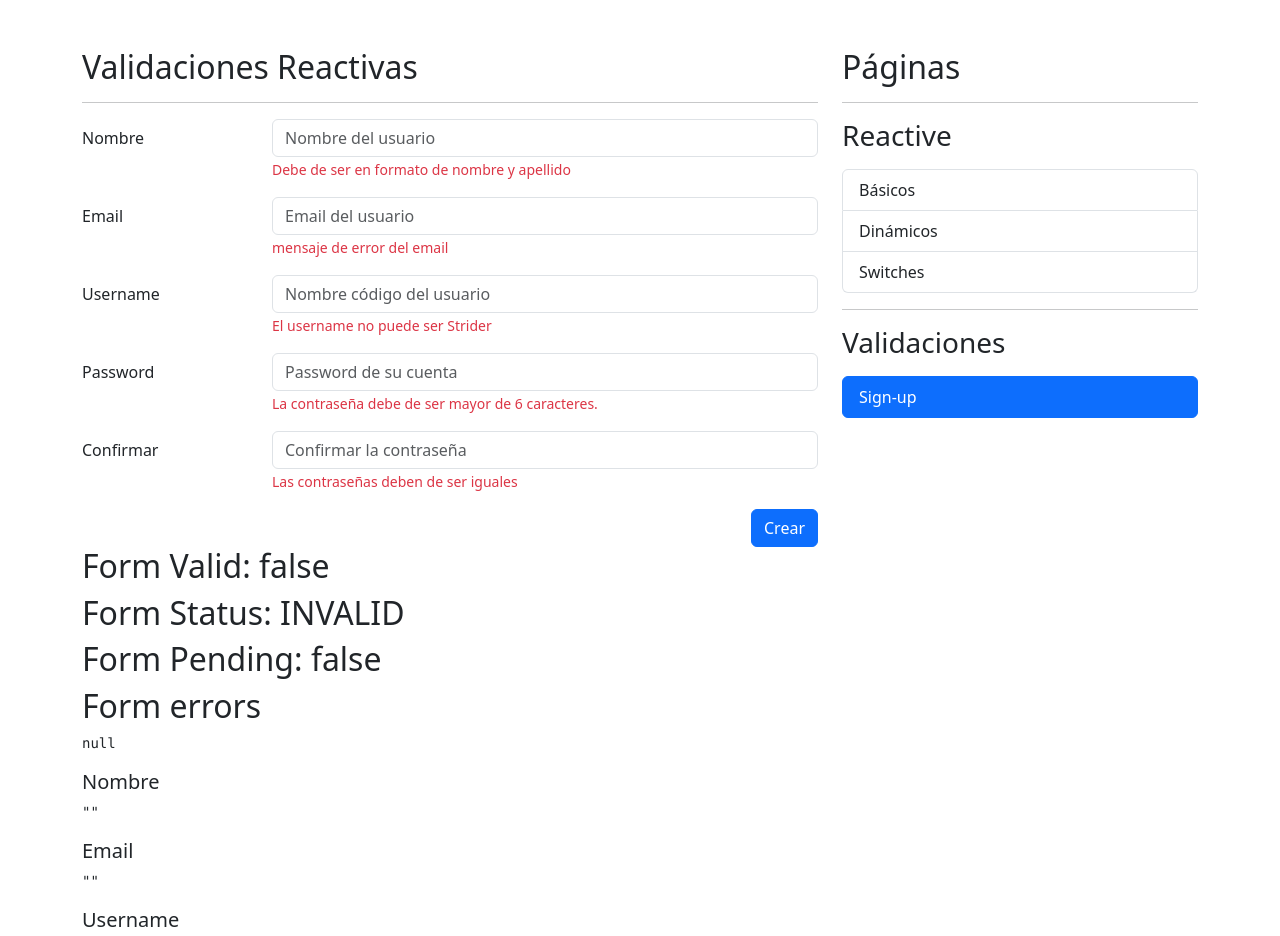
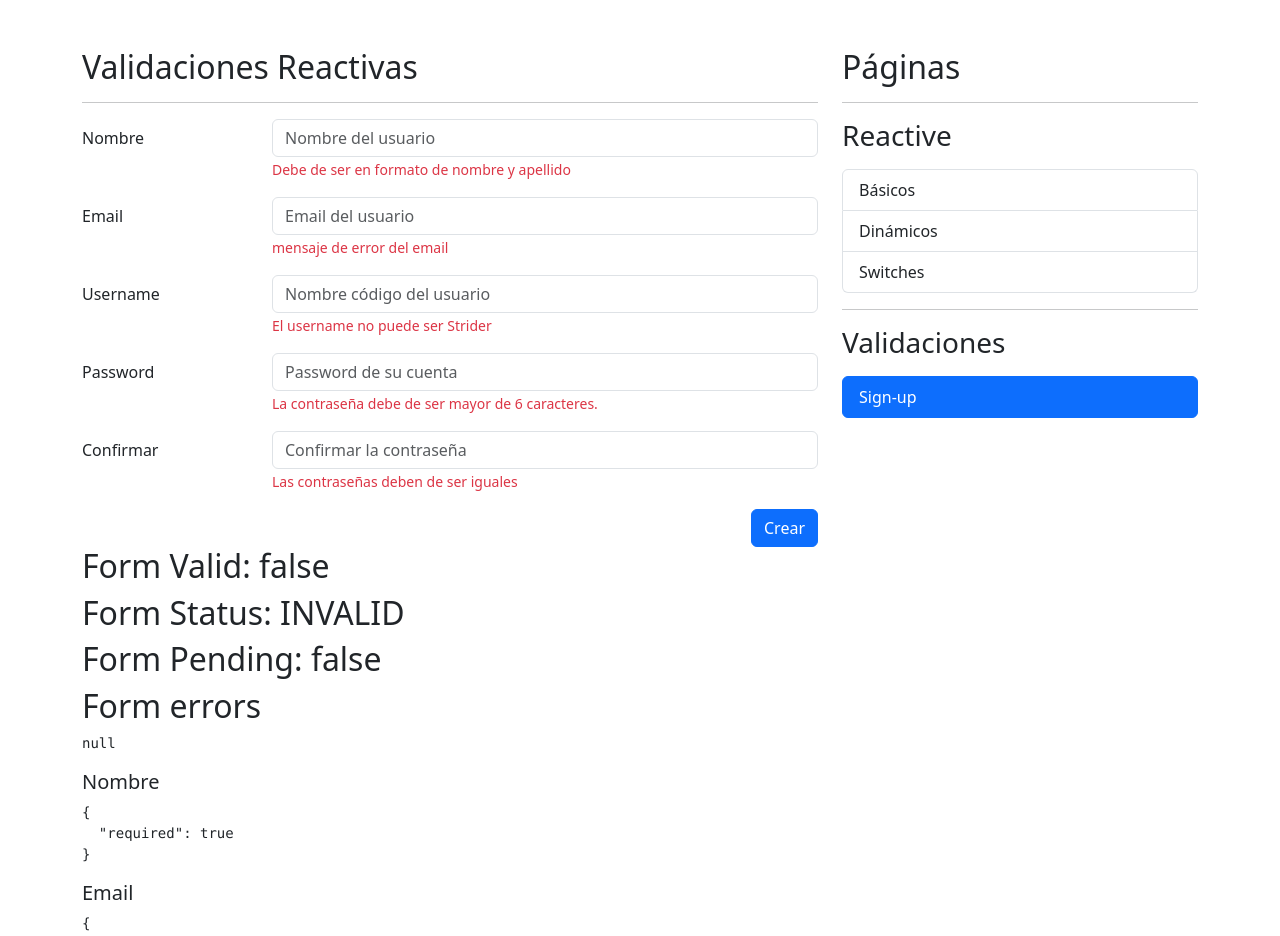
Before and after one commit to nicolashidalgo1989/07-formApp, an Angular app: page /auth/sign-up in a window 1280 px wide. Shown: the top 936 px of the page. Built offline with nearby package versions, Linux system fonts and the light colour scheme.

Commit message:
feat: validators patterns

```diff
--- a/src/app/auth/pages/register-page/register-page.component.html
+++ b/src/app/auth/pages/register-page/register-page.component.html
@@ -99,13 +99,13 @@
 <h2>Form Status: {{ myForm.status }}</h2>
 <h2>Form Pending: {{ myForm.pending }}</h2>
 <h2>Form errors</h2>
-<pre>{{  myForm.errors  | json }}</pre>
+<pre>{{ myForm.errors | json }}</pre>
 
 <h5>Nombre</h5>
-<pre>{{ myForm.value.name | json }}</pre>
+<pre>{{ myForm.controls['name'].errors | json }}</pre>
 
 <h5>Email</h5>
-<pre>{{ myForm.value.email | json }}</pre>
+<pre>{{ myForm.controls['email'].errors | json }}</pre>
 
 <h5>Username</h5>
 <pre>{{ myForm.controls['username'].errors | json }}</pre>
--- a/src/app/auth/pages/register-page/register-page.component.ts
+++ b/src/app/auth/pages/register-page/register-page.component.ts
@@ -1,6 +1,6 @@
 import { Component } from '@angular/core';
 import { FormBuilder, FormGroup, Validators } from '@angular/forms';
-import { cantBeStrider } from '../../../shared/validators/validators';
+import * as customValidators from '../../../shared/validators/validators';
 
 @Component({
   templateUrl: './register-page.component.html'
@@ -8,9 +8,9 @@
 export class RegisterPageComponent {
 
   public myForm: FormGroup = this.fb.group({
-    name: [ '', [Validators.required] ],
-    email: [ '', [Validators.required, Validators.email] ],
-    username: [ '', [Validators.required, cantBeStrider ] ],
+    name: [ '', [Validators.required, Validators.pattern(customValidators.firstNameAndLastnamePattern )] ],
+    email: [ '', [Validators.required, Validators.pattern(customValidators.emailPattern) ] ],
+    username: [ '', [Validators.required, customValidators.cantBeStrider ] ],
     password: [ '', [Validators.required, Validators.minLength(6) ] ],
     password2: [ '', [Validators.required ] ]
   })
--- a/src/app/shared/validators/validators.ts
+++ b/src/app/shared/validators/validators.ts
@@ -1,17 +1,14 @@
-import { FormControl } from "@angular/forms";
+import { FormControl, ValidationErrors } from "@angular/forms";
 
-export const cantBeStrider = ( control: FormControl ) => {
+export const firstNameAndLastnamePattern: string = '([a-zA-Z]+) ([a-zA-Z]+)';
+export const emailPattern: string = "^[a-z0-9._%+-]+@[a-z0-9.-]+\\.[a-z]{2,4}$";
+
+export const cantBeStrider = ( control: FormControl ): ValidationErrors  | null=> {
 
   const value: string = control.value.trim().toLowerCase();
 
-  if( value === 'strider' ){
-
-      return{
-
-        noStrider: true,
-
-      }
-
+  if( value === 'strider' ) {
+    return{ noStrider: true }
   }
 
   return null;
```
